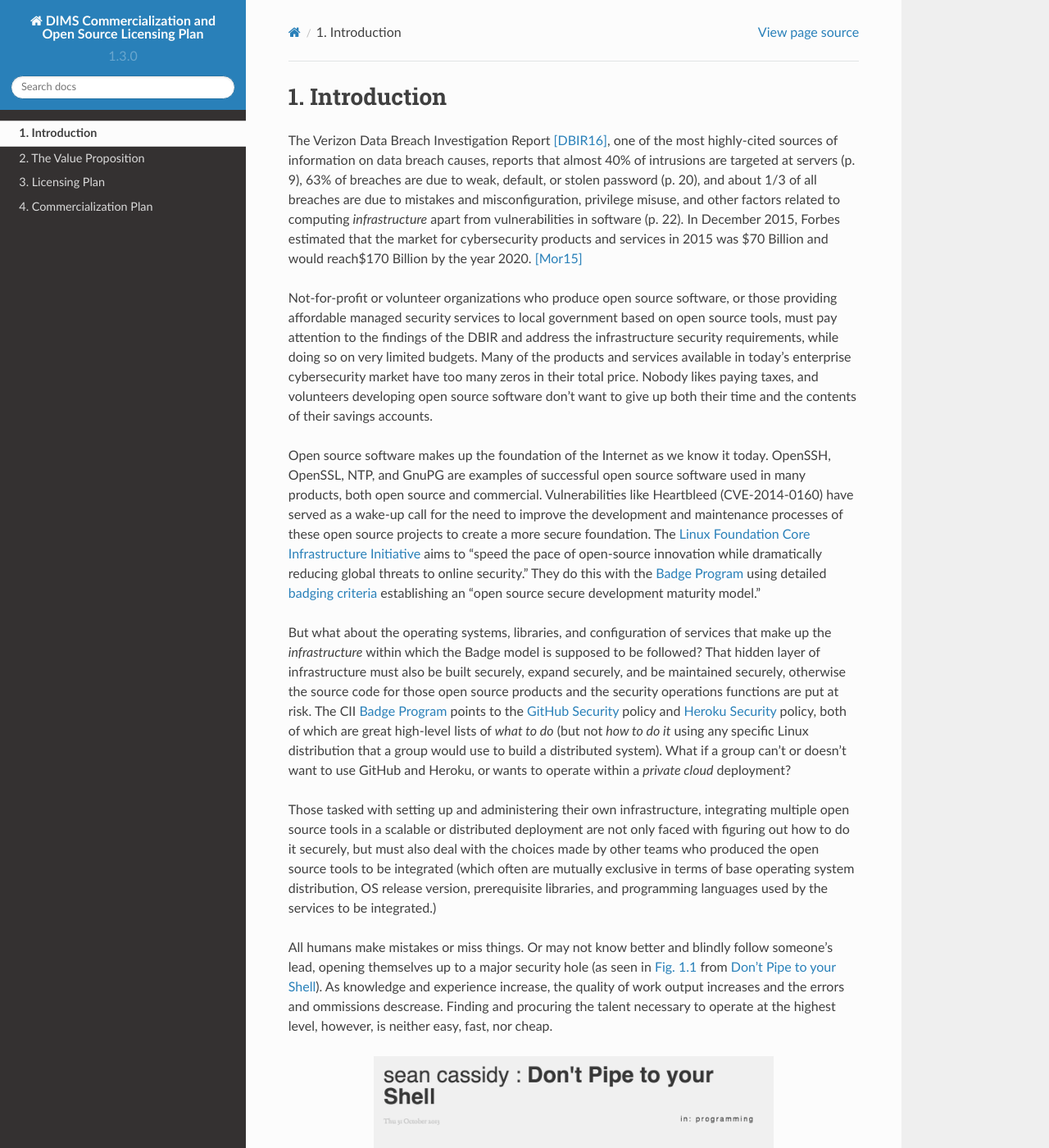
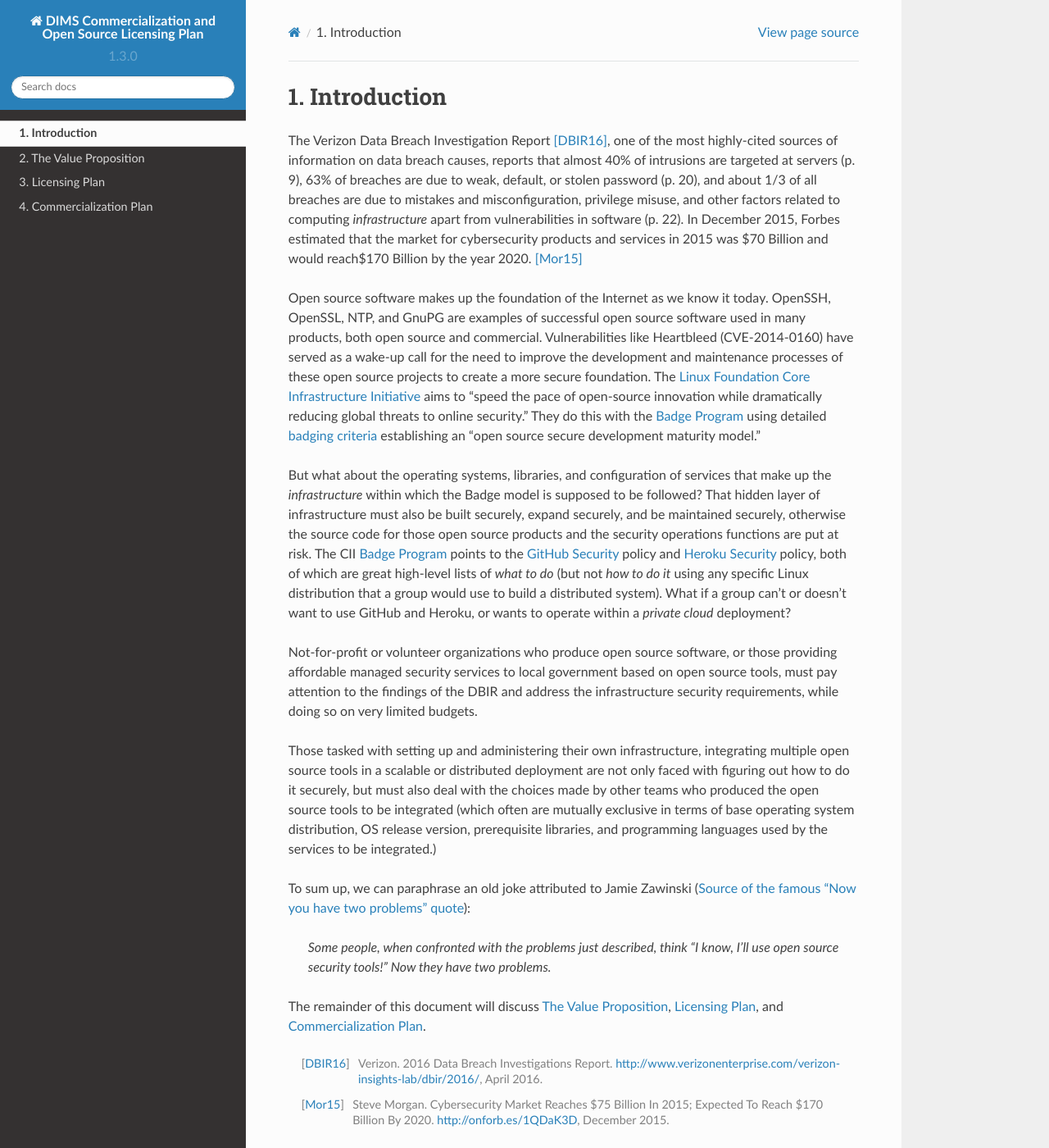
Before and after one commit to uw-dims/dims-swplan, a Sphinx documentation site: the page built from docs/source/introduction.rst, in a window 1280 px wide and 1400 px high. Shown: the whole window at 82% size. Built offline with Sphinx 7.4.7 and the Read the Docs theme 2.0.0, drawn with Linux system fonts in a browser that asks for light colours; formulas are drawn with MathJax 3; pages that are not in the unit, such as notebooks, are missing from menus; some of the changed text lies outside the part shown.

Commit message:
Refine introduction section

```diff
--- a/docs/source/introduction.rst
+++ b/docs/source/introduction.rst
@@ -12,16 +12,6 @@ related to computing *infrastructure* apart from vulnerabilities in software
 (p. 22).  In December 2015, Forbes estimated that the market for cybersecurity
 products and services in 2015 was \$70 Billion and would reach\$170 Billion by
 the year 2020. [Mor15]_
-
-Not-for-profit or volunteer organizations who produce open source
-software, or those providing affordable managed security services to local
-government based on open source tools, must pay attention to the findings of
-the DBIR and address the infrastructure security requirements, while doing
-so on very limited budgets. Many of the products and services available in
-today's enterprise cybersecurity market have too many zeros in their total
-price. Nobody likes paying taxes, and volunteers developing open source
-software don't want to give up both their time and the contents of their
-savings accounts.
 
 Open source software makes up the foundation of the Internet as we know it
 today. OpenSSH, OpenSSL, NTP, and GnuPG are examples of successful open source
@@ -46,6 +36,12 @@ a group would use to build a distributed system). What if a group can't or
 doesn't want to use GitHub and Heroku, or wants to operate within a
 *private cloud* deployment?
 
+Not-for-profit or volunteer organizations who produce open source
+software, or those providing affordable managed security services to local
+government based on open source tools, must pay attention to the findings of
+the DBIR and address the infrastructure security requirements, while doing
+so on very limited budgets.
+
 Those tasked with setting up and administering their own infrastructure,
 integrating multiple open source tools in a scalable or distributed deployment
 are not only faced with figuring out how to do it securely, but must also deal
@@ -54,24 +50,18 @@ integrated (which often are mutually exclusive in terms of base operating
 system distribution, OS release version, prerequisite libraries, and
 programming languages used by the services to be integrated.)
 
-All humans make mistakes or miss things. Or may not know better and blindly
-follow someone's lead, opening themselves up to a major security hole (as
-seen in :numref:`curl2sudo` from `Don't Pipe to your Shell`_).  As knowledge
-and experience increase, the quality of work output increases and the errors
-and ommissions descrease.  Finding and procuring the talent necessary to
-operate at the highest level, however, is neither easy, fast, nor cheap.
+To sum up, we can paraphrase an old joke attributed to Jamie Zawinski (`Source
+of the famous "Now you have two problems" quote`_):
 
-.. _curl2sudo:
+.. pull-quote::
 
-.. figure:: images/curl-sudo.png
-   :alt: Piping insecure content directly into a priviledged shell
-   :width: 70%
-   :align: center
-
-   Piping insecure content directly into a priviledged shell
+    *Some people, when confronted with the problems just described, think
+    "I know, I'll use open source security tools!"  Now they have two problems.*
 
 ..
 
+The remainder of this document will discuss :ref:`valueproposition`, :ref:`licensingplan`,
+and :ref:`commercializationplan`.
 
 .. References and footnotes follow.
 
@@ -80,7 +70,7 @@ operate at the highest level, however, is neither easy, fast, nor cheap.
 .. _badging criteria: https://github.com/linuxfoundation/cii-best-practices-badge
 .. _GitHub security: https://help.github.com/articles/github-security/
 .. _Heroku security: https://www.heroku.com/policy/security
-.. _Don't Pipe to your Shell: https://www.seancassidy.me/dont-pipe-to-your-shell.html
+.. _Source of the famous "Now you have two problems" quote: http://regex.info/blog/2006-09-15/247
 
 .. [DBIR16] Verizon. 2016 Data Breach Investigations Report. http://www.verizonenterprise.com/verizon-insights-lab/dbir/2016/, April 2016.
 .. [Mor15] Steve Morgan. Cybersecurity Market Reaches $75 Billion In 2015; Expected To Reach $170 Billion By 2020. http://onforb.es/1QDaK3D, December 2015.
```
